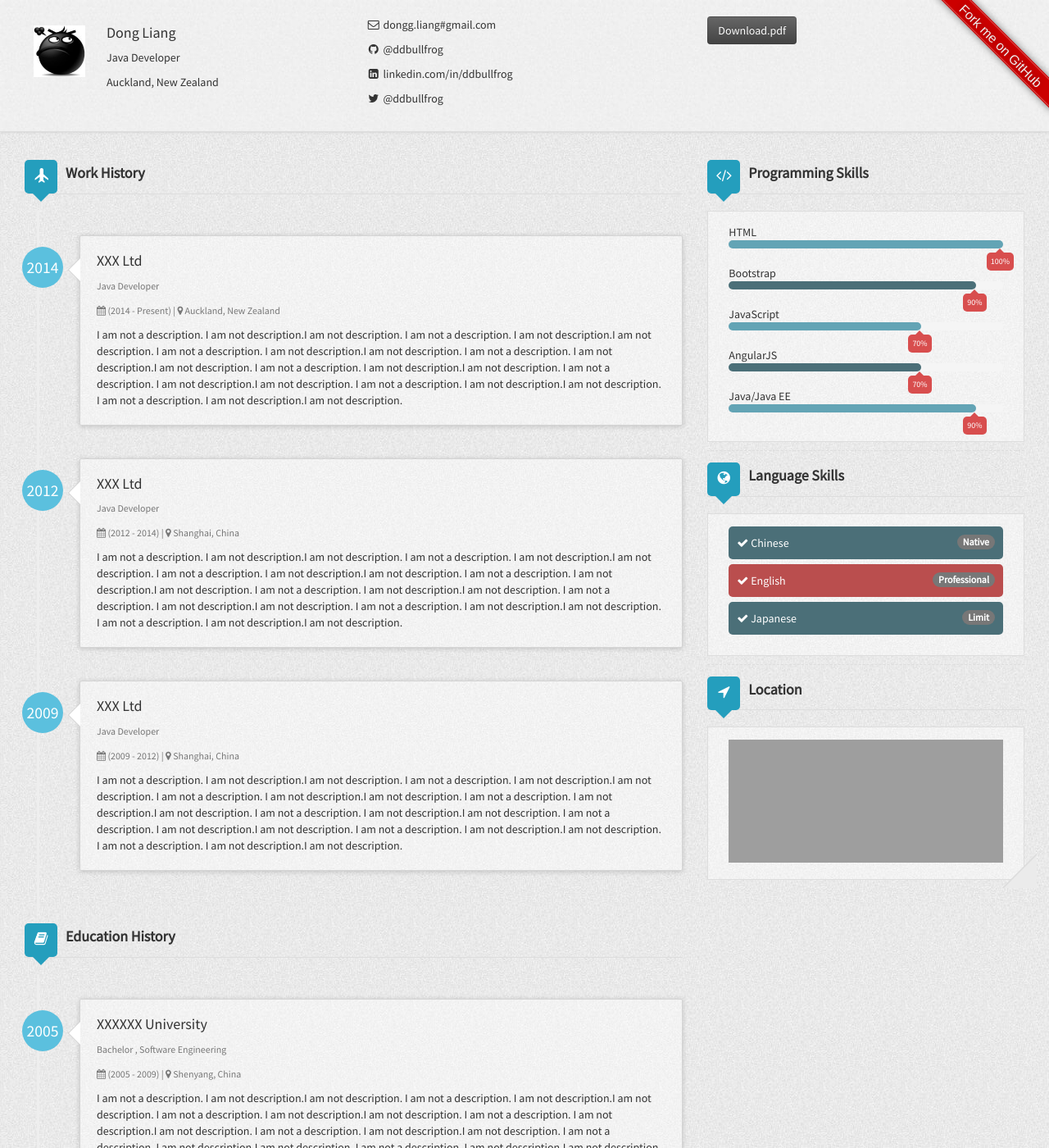
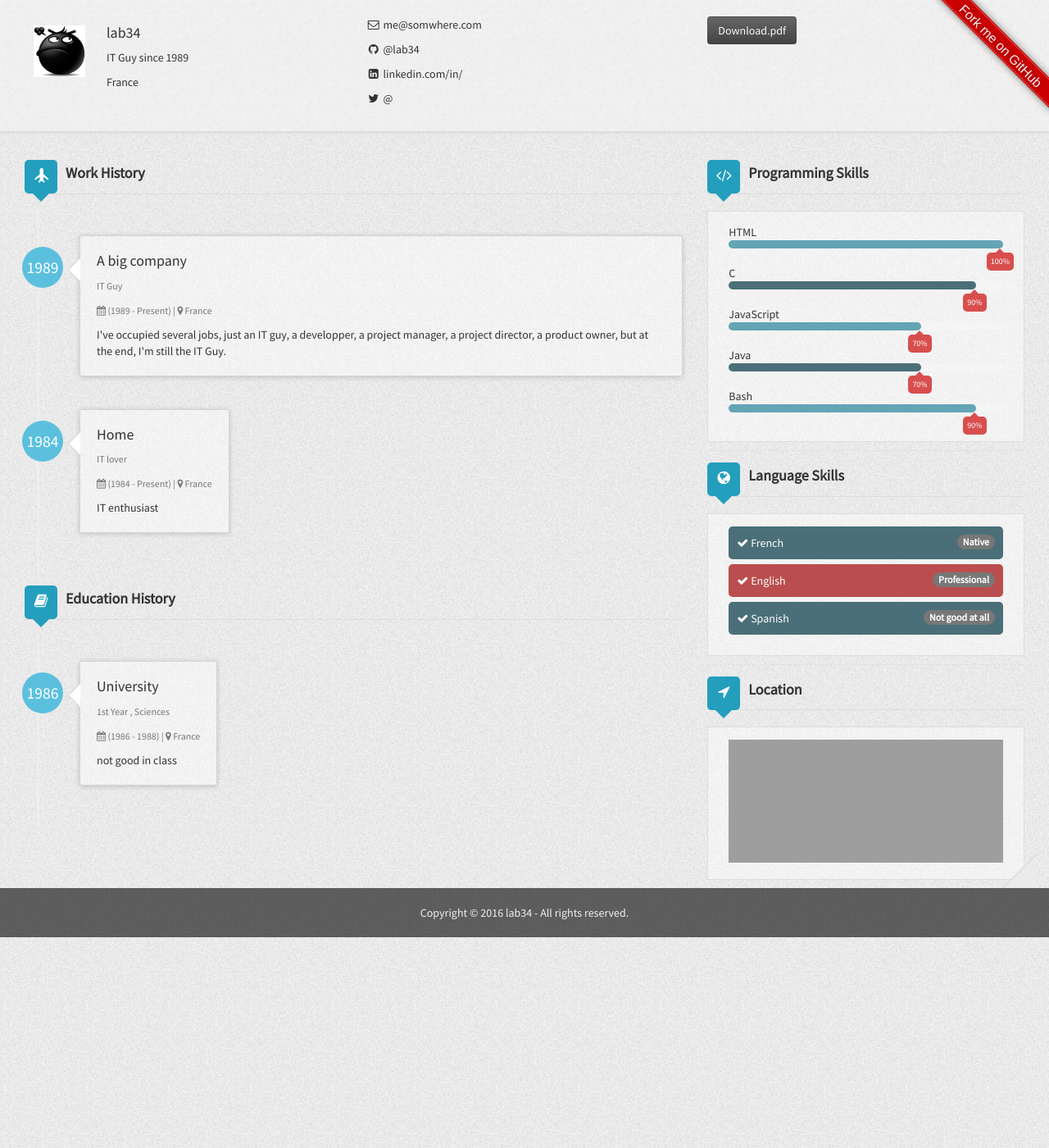
Before and after one commit to lab34/lab34.github.io, a Jekyll site: the page built from index.html, in a window 1280 px wide and 1400 px high. Shown: the whole window at 82% size. Built offline with Jekyll 4.4.1, drawn with Linux system fonts in a browser that asks for light colours; nearby versions of some CDN libraries; some of the changed text lies outside the part shown; grey boxes are pictures that could not be loaded.

Commit message:
some writings

```diff
--- a/_config.yml
+++ b/_config.yml
@@ -1,6 +1,6 @@
 # Site settings
-title: Dong Liang's CV
-description: ddbullfrog's CV
+title: lab34's CV
+description: Just a test
 favicon: /assets/img/avatar.JPG
 baseurl: https://ddbullfrog.github.io/resumecard
 url: https://ddbullfrog.github.io/resumecard
@@ -14,72 +14,65 @@ exclude: [vendor]
 
 # Author settings
 author:
-  name: Dong Liang
-  title: Java Developer
-  address: Auckland, New Zealand
-  email: dongg.liang#gmail.com
-  link: http://ddbullfrog.com
+  name: lab34
+  title: IT Guy since 1989
+  address: France
+  email: me@somwhere.com
+  link:
   weibo:
-  github: ddbullfrog
-  linkedin: ddbullfrog
-  twitter: ddbullfrog
+  github: lab34
+  linkedin:
+  twitter:
   gavatar: /resumecard/assets/img/avatar.JPG
   stackoverflow:
 #  stackoverflow: 4582127
   workHistory:
     - work1:
-      company: XXX Ltd
-      location: Auckland, New Zealand
-      title: Java Developer
-      started: 2014
-      duration: (2014 - Present)
-      description: I am not a description. I am not description.I am not description. I am not a description. I am not description.I am not description. I am not a description. I am not description.I am not description. I am not a description. I am not description.I am not description. I am not a description. I am not description.I am not description. I am not a description. I am not description.I am not description. I am not a description. I am not description.I am not description. I am not a description. I am not description.I am not description.
+      company: A big company
+      location: France
+      title: IT Guy
+      started: 1989
+      duration: (1989 - Present)
+      description: I've occupied several jobs, just an IT guy, a developper, a project manager, a project director, a product owner, but at the end, I'm still the IT Guy.
     - work2:
-      company: XXX Ltd
-      location: Shanghai, China
-      title: Java Developer
-      started: 2012
-      duration: (2012 - 2014)
-      description: I am not a description. I am not description.I am not description. I am not a description. I am not description.I am not description. I am not a description. I am not description.I am not description. I am not a description. I am not description.I am not description. I am not a description. I am not description.I am not description. I am not a description. I am not description.I am not description. I am not a description. I am not description.I am not description. I am not a description. I am not description.I am not description.
-    - work3:
-      company: XXX Ltd
-      location: Shanghai, China
-      title: Java Developer
-      started: 2009
-      duration: (2009 - 2012)
-      description: I am not a description. I am not description.I am not description. I am not a description. I am not description.I am not description. I am not a description. I am not description.I am not description. I am not a description. I am not description.I am not description. I am not a description. I am not description.I am not description. I am not a description. I am not description.I am not description. I am not a description. I am not description.I am not description. I am not a description. I am not description.I am not description.
+      company: Home
+      location: France
+      title: IT lover
+      started: 1984
+      duration: (1984 - Present)
+      description: IT enthusiast
   educationHistory:
     - education1:
-      organization: XXXXXX University
-      location: Shenyang, China
-      degree: Bachelor
-      major: Software Engineering
-      started: 2005
-      duration: (2005 - 2009)
-      description: I am not a description. I am not description.I am not description. I am not a description. I am not description.I am not description. I am not a description. I am not description.I am not description. I am not a description. I am not description.I am not description. I am not a description. I am not description.I am not description. I am not a description. I am not description.I am not description. I am not a description. I am not description.I am not description. I am not a description. I am not description.I am not description.
+      organization: University
+      location: France
+      degree: 1st Year
+      major: Sciences
+      started: 1986
+      duration: (1986 - 1988)
+      description: not good in class
   languages:
     - language1:
-      name: Chinese
+      name: French
       proficiency: Native
     - language2:
       name: English
       proficiency: Professional
     - language3:
-      name: Japanese
-      proficiency: Limit
+      name: Spanish
+      proficiency: Not good at all
   programmingSkills:
     - skill1:
       name: HTML
       percentage: 100%
     - skill2:
-      name: Bootstrap
+      name: C
       percentage: 90%
     - skill3:
       name: JavaScript
       percentage: 70%
     - skill4:
-      name: AngularJS
+      name: Java
       percentage: 70%
     - skill5:
-      name: Java/Java EE
+      name: Bash
       percentage: 90%
```
